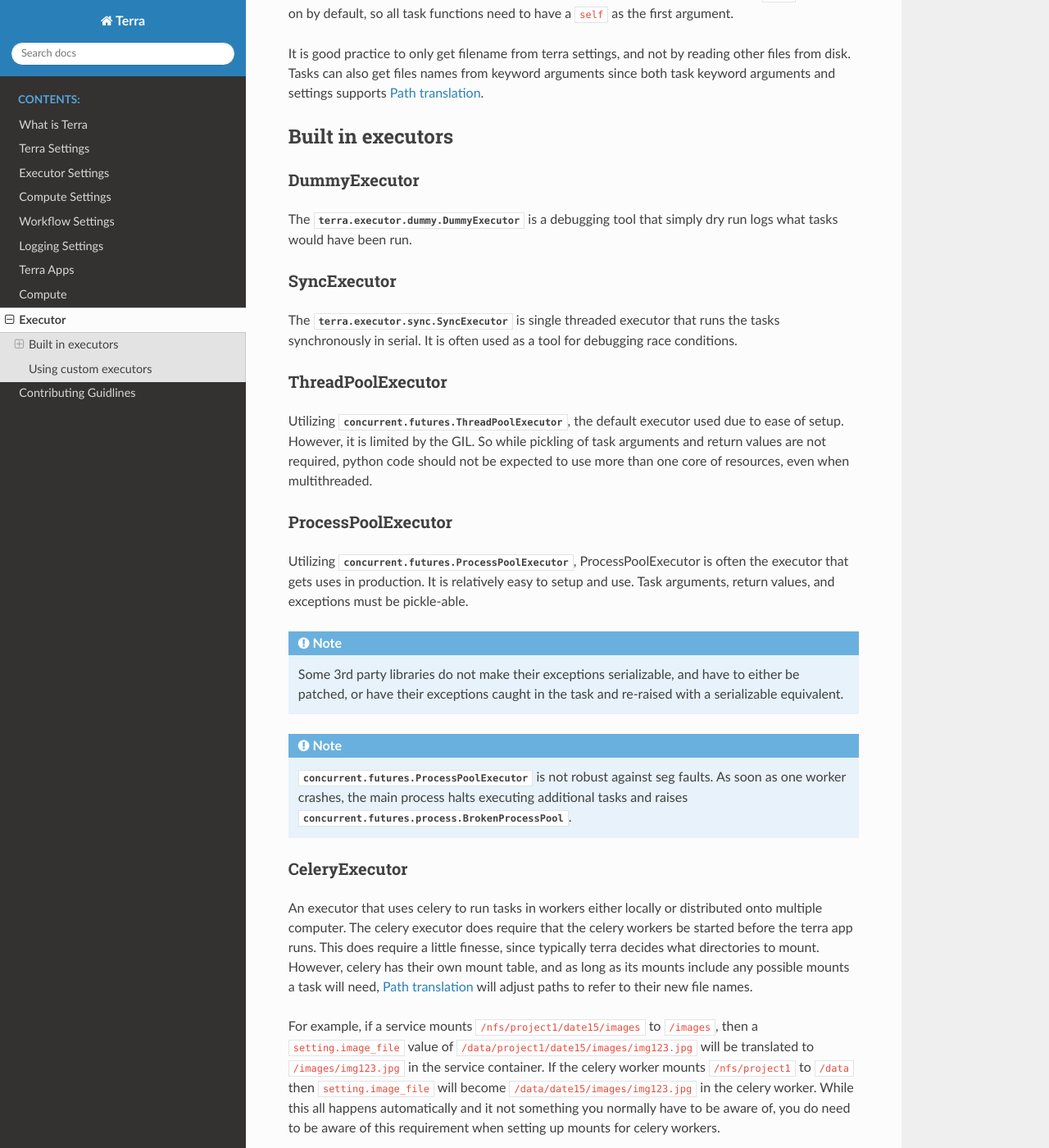
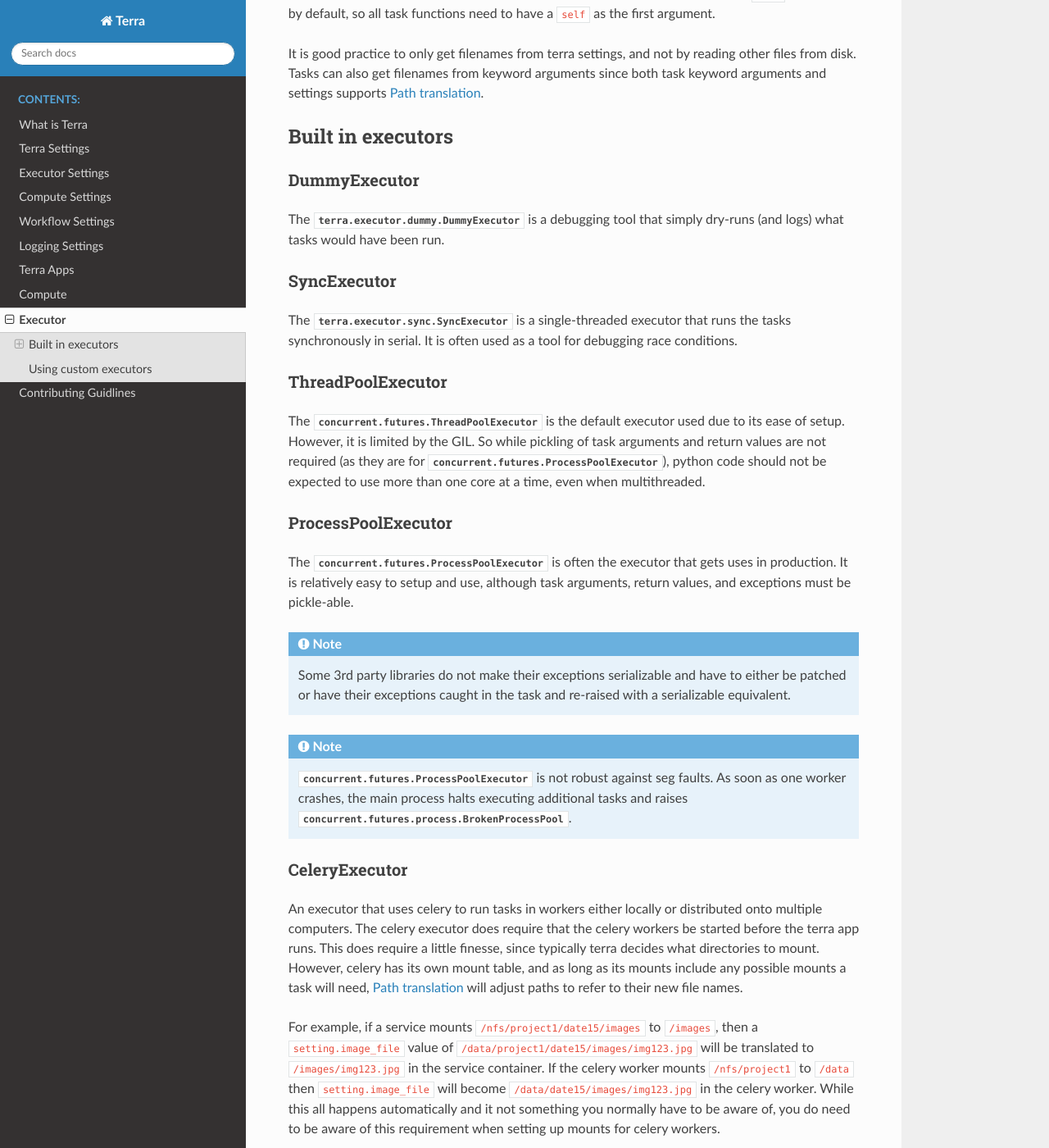
Before and after one commit to VisionSystemsInc/terra, a Sphinx documentation site: the page built from docs/terra/executor.rst, in a window 1280 px wide and 1400 px high, scrolled down 425 px. Shown: the whole window at 82% size. Built offline with Sphinx 7.4.7 and the Read the Docs theme 2.0.0, drawn with Linux system fonts in a browser that asks for light colours; pages that are not in the unit, such as notebooks, are missing from menus; some of the changed text lies outside the part shown.

```diff
--- a/docs/terra/compute.rst
+++ b/docs/terra/compute.rst
@@ -13,7 +13,7 @@ Built in computes
 DummyCompute
 ^^^^^^^^^^^^
 
-The :py:class:`terra.compute.dummy.Compute` is a debugging tool that simply dry run logs what services would have been run.
+The :py:class:`terra.compute.dummy.Compute` is a debugging tool that simply dry-runs (and logs) what services would have been run.
 
 DockerCompute
 ^^^^^^^^^^^^^
--- a/docs/terra/executor.rst
+++ b/docs/terra/executor.rst
@@ -5,13 +5,13 @@
 Executor
 ========
 
-In Terra, an executor is a class based on :py:class:`concurrent.futures.Executor` that is used in order to utilize a single API to execute tasks in parallel using: single threaded, multithreaded, multiprocess, or distributed computer environments. See :mod:`concurrent.futures` for more to understand how to use executors.
+In Terra, an executor is a class based on :py:class:`concurrent.futures.Executor` that is used in order to utilize a single API to execute tasks in parallel using: single threaded, multithreaded, multiprocess, or distributed computer environments. See :mod:`concurrent.futures` for more information on how to use executors.
 
 An app need not be limited to always using one type of executor, but the default executor type used will be set by :option:`executor.type`.
 
-A terra task is a function with the :py:func:`terra.task.shared_task` decorator (based on :ref:`@shared_task<celery:task-basics>`). :py:func:`terra.task.shared_task` decorator should be used, and not :py:class:`terra.task.TerraTask`, since not all executors utilize celery, and tasks should function for all executors, not just celery. ``bind`` is turned on by default, so all task functions need to have a ``self`` as the first argument.
+A terra task is a function with the :py:func:`terra.task.shared_task` decorator (based on :ref:`@shared_task<celery:task-basics>`). :py:func:`terra.task.shared_task` decorator should be used, and not :py:class:`terra.task.TerraTask`, since not all executors utilize celery, and tasks should work with all executors, not just celery. ``bind`` is turned on by default, so all task functions need to have a ``self`` as the first argument.
 
-It is good practice to only get filename from terra settings, and not by reading other files from disk. Tasks can also get files names from keyword arguments since both task keyword arguments and settings supports :ref:`settings-path-translation`.
+It is good practice to only get filenames from terra settings, and not by reading other files from disk. Tasks can also get filenames from keyword arguments since both task keyword arguments and settings supports :ref:`settings-path-translation`.
 
 Built in executors
 ------------------
@@ -19,26 +19,26 @@ Built in executors
 DummyExecutor
 ^^^^^^^^^^^^^
 
-The :py:class:`terra.executor.dummy.DummyExecutor` is a debugging tool that simply dry run logs what tasks would have been run.
+The :py:class:`terra.executor.dummy.DummyExecutor` is a debugging tool that simply dry-runs (and logs) what tasks would have been run.
 
 SyncExecutor
 ^^^^^^^^^^^^
 
-The :py:class:`terra.executor.sync.SyncExecutor` is single threaded executor that runs the tasks synchronously in serial. It is often used as a tool for debugging race conditions.
+The :py:class:`terra.executor.sync.SyncExecutor` is a single-threaded executor that runs the tasks synchronously in serial. It is often used as a tool for debugging race conditions.
 
 ThreadPoolExecutor
 ^^^^^^^^^^^^^^^^^^
 
-Utilizing :py:class:`concurrent.futures.ThreadPoolExecutor`, the default executor used due to ease of setup. However, it is limited by the :ref:`GIL <threads>`. So while pickling of task arguments and return values are not required, python code should not be expected to use more than one core of resources, even when multithreaded.
+The :py:class:`concurrent.futures.ThreadPoolExecutor` is the default executor used due to its ease of setup. However, it is limited by the :ref:`GIL <threads>`. So while pickling of task arguments and return values are not required (as they are for :py:class:`concurrent.futures.ProcessPoolExecutor`), python code should not be expected to use more than one core at a time, even when multithreaded.
 
 ProcessPoolExecutor
 ^^^^^^^^^^^^^^^^^^^
 
-Utilizing :py:class:`concurrent.futures.ProcessPoolExecutor`, ProcessPoolExecutor is often the executor that gets uses in production. It is relatively easy to setup and use. Task arguments, return values, and exceptions must be pickle-able.
+The :py:class:`concurrent.futures.ProcessPoolExecutor` is often the executor that gets uses in production. It is relatively easy to setup and use, although task arguments, return values, and exceptions must be pickle-able.
 
 .. note::
 
-   Some 3rd party libraries do not make their exceptions serializable, and have to either be patched, or have their exceptions caught in the task and re-raised with a serializable equivalent.
+   Some 3rd party libraries do not make their exceptions serializable and have to either be patched or have their exceptions caught in the task and re-raised with a serializable equivalent.
 
 .. note::
 
@@ -47,7 +47,7 @@ Utilizing :py:class:`concurrent.futures.ProcessPoolExecutor`, ProcessPoolExecuto
 CeleryExecutor
 ^^^^^^^^^^^^^^
 
-An executor that uses celery to run tasks in workers either locally or distributed onto multiple computer. The celery executor does require that the celery workers be started before the terra app runs. This does require a little finesse, since typically terra decides what directories to mount. However, celery has their own mount table, and as long as its mounts include any possible mounts a task will need, :ref:`settings-path-translation` will adjust paths to refer to their new file names.
+An executor that uses celery to run tasks in workers either locally or distributed onto multiple computers. The celery executor does require that the celery workers be started before the terra app runs. This does require a little finesse, since typically terra decides what directories to mount. However, celery has its own mount table, and as long as its mounts include any possible mounts a task will need, :ref:`settings-path-translation` will adjust paths to refer to their new file names.
 
 For example, if a service mounts ``/nfs/project1/date15/images`` to ``/images``, then a ``setting.image_file`` value of ``/data/project1/date15/images/img123.jpg`` will be translated to ``/images/img123.jpg`` in the service container. If the celery worker mounts ``/nfs/project1`` to ``/data`` then ``setting.image_file`` will become ``/data/date15/images/img123.jpg`` in the celery worker. While this all happens automatically and it not something you normally have to be aware of, you do need to be aware of this requirement when setting up mounts for celery workers.
 
@@ -56,6 +56,6 @@ For example, if a service mounts ``/nfs/project1/date15/images`` to ``/images``,
 Using custom executors
 ----------------------
 
-To wrap your own executor up for terra, all you have to do is mix in :py:class:`terra.executor.base.BaseExecutor` into your class. If the executor is multiprocess (on a single node) then ``multiprocess`` needs to be set to ``True`` for the class. For example: celery sets multiprocess to ``True`` because the :setting:`worker_pool` is defaulted to use prefork, which is multiprocess on a single node. It is not set to ``True`` because celery can be distributed on multiple machines.
+To wrap your own executor up for terra, all you have to do is mix-in :py:class:`terra.executor.base.BaseExecutor` into your class. If the executor is multiprocess (on a single node) then ``multiprocess`` needs to be set to ``True`` for the class. For example: celery sets multiprocess to ``True`` because the :setting:`worker_pool` is defaulted to use prefork, which is multiprocess on a single node. (For example, if another distributed executor used threading to make multiple workers on each node ``multiprocess`` would be ``False``. It would also be ``False`` if there could only ever be one worker per computer. The fact that a worker process on one computer is a physically different process from a worker process on another computer has no bearing on the ``multiprocess`` setting.)
 
-For workers like :py:class:`terra.executor.celery.executor.CeleryExecutor`, the worker is started before the terra app runs. These type of special workers outlives a single run of terra, and thus need a way to hook into the logger each time it changes. This is done by defining a ``configure_logger`` and ``reconfigure_logger`` method to connect to the correct logger for a task.
+For workers like :py:class:`terra.executor.celery.executor.CeleryExecutor`, the worker is started before the terra app runs. These types of special workers outlive a single run of terra, and thus need a way to hook into the logger each time it changes. This is done by defining a ``configure_logger`` and ``reconfigure_logger`` method to connect to the correct logger for a task.
--- a/docs/terra/getting_started.rst
+++ b/docs/terra/getting_started.rst
@@ -33,13 +33,13 @@ Default values of settings are prepopulated by :py:data:`terra.core.settings.glo
 Path translation
 ^^^^^^^^^^^^^^^^
 
-Since services and tasks can run in different containers or even on different computers, terra settings has a "path translation" feature built in. If any settings name ends in ``_dir``/``_dirs``/``_file``/``_files``/``_path``/``paths``, then terra will automatically convert the paths between containers, e.g. ``settings.foo.bar_path``. This is done my inspecting the compute's configuration and creating a mount map. If ``/opt/test/foo`` is mounted to ``/data`` in a container, then if ``bar_path`` is set to ``/opt/test/foo/bar/file.txt``, on the other container/computer, it will have the value ``/data/bar/file.txt``. For computes that utilize the environment variables ``TERRA_*_VOLUMES``, these will be included in the volume mapping.
+Because services and tasks can run in different containers or even on different computers, terra settings has a "path translation" feature built in. If any setting's name ends in ``_dir``/``_dirs``/``_file``/``_files``/``_path``/``paths``, then terra will automatically convert the path between the host and container, e.g. ``settings.foo.bar_path``. This is done by inspecting the compute's configuration and creating a mount map. If ``/opt/test/foo`` is mounted to ``/data`` in a container and if ``bar_path`` is set to ``/opt/test/foo/bar/file.txt``, then in the container it will have the value ``/data/bar/file.txt``. For computes that utilize the environment variables ``TERRA_*_VOLUMES``, these will be included in the volume mapping.
 
-For tasks, keyword arguments are also translated, if their names end with the same suffixes. This includes the keyword arguments themselves, and any nested combination of list/tuple/dict that has a dict key value ending with the same suffixes.
+For tasks, keyword arguments are also translated if their names end with the same suffixes. This includes the keyword arguments themselves, and any nested combination of list/tuple/dict that has a dict key value ending with the same suffixes.
 
 If the return value of a task is also a nested list/tuple/dict, those keys ending with the same suffixes are also translated back.
 
-When a compute/executor has the potential to change paths, a ``configuration_map_service``/``configuration_map`` method is needed to return this list of tuple pairs (host, container) of mounts mounts.
+When a compute/executor has the potential to change paths, a ``configuration_map_service``/``configuration_map`` method is needed to return this list of tuple pairs (host, container) of mounts.
 
 Advanced usage
 ^^^^^^^^^^^^^^
--- a/docs/terra/settings.rst
+++ b/docs/terra/settings.rst
@@ -56,7 +56,7 @@ Executor Settings
 
 .. option:: executor.num_workers
 
-    The maximum number of workers that will be used. Not honored by :py:class:`terra.executor.sync.SyncExecutor` or :py:class:`terra.executor.celery.executor.CeleryExecutor`
+    The maximum number of workers that will be used. Not applicable to :py:class:`terra.executor.sync.SyncExecutor`. Not honored by :py:class:`terra.executor.celery.executor.CeleryExecutor`
 
     Default: number of cores
 
```
Also changed, not shown: other parts of docs/terra/compute.rst (+1 -1 lines), docs/terra/apps.rst (+5 -5 lines), 2 other files.
